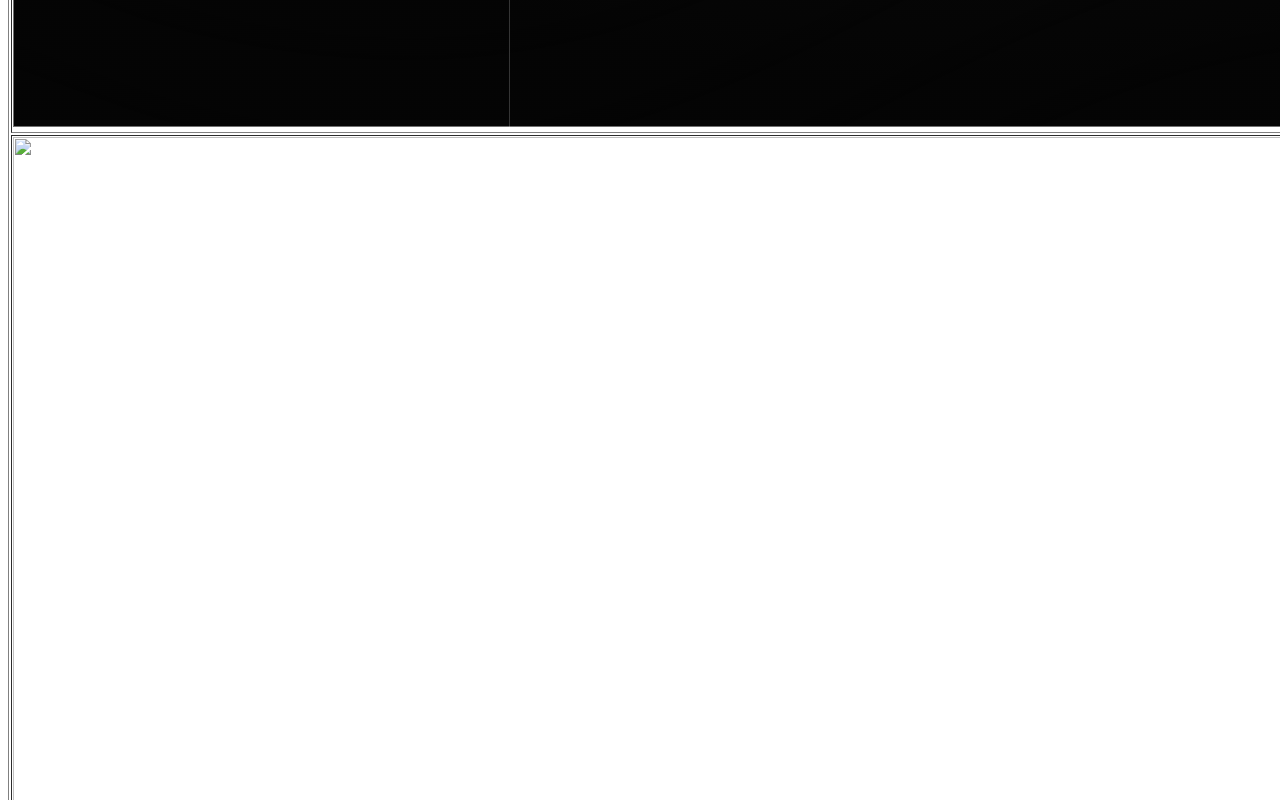
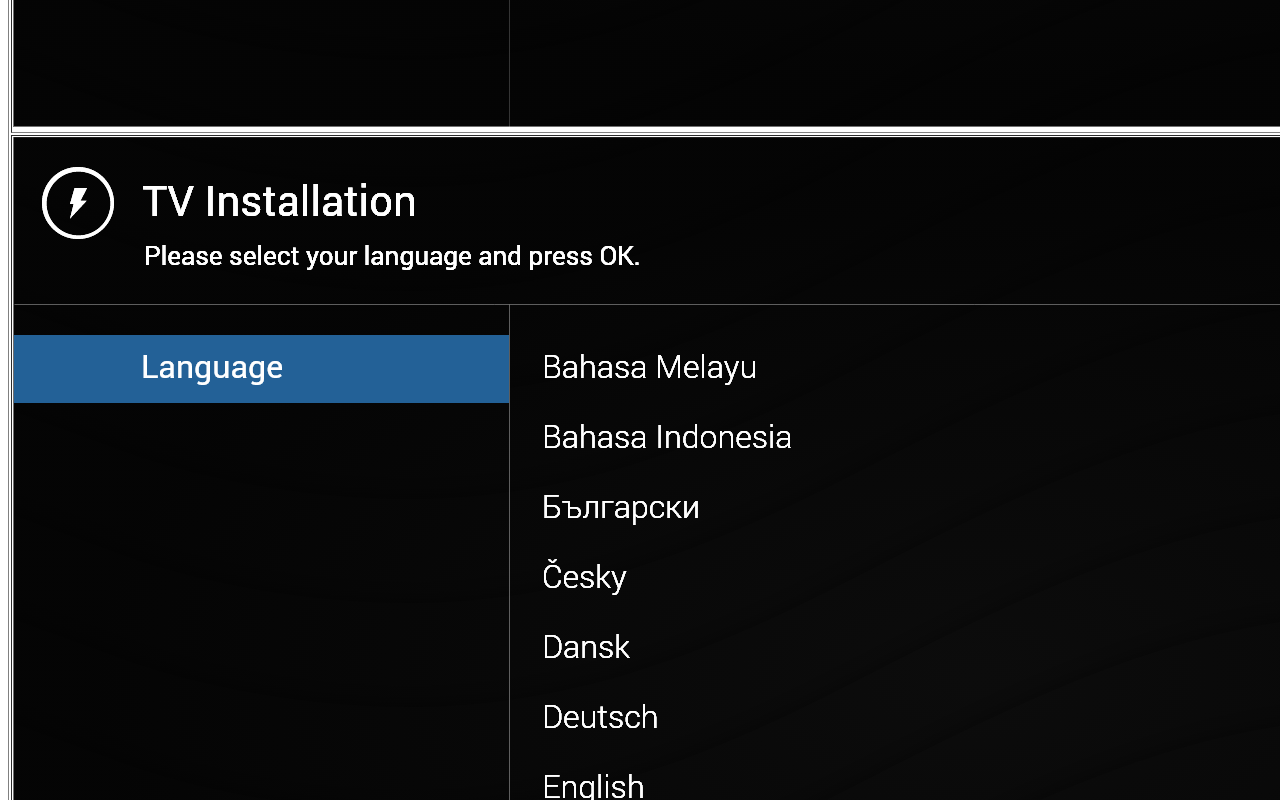
Before and after one commit to james-wee/TPV, a plain HTML site: page index.html in a window 1280 px wide. Shown: the part 2080-2880 px from the top of the page. Drawn offline with Linux system fonts and the light colour scheme.

Commit message:
Add files via upload

```diff
--- a/index.html
+++ b/index.html
@@ -18,7 +18,7 @@
       <td><img src="Wizard Grey BG3_without placement – 4.png" width="1920" height="1080" alt=""/></td>
     </tr>
     <tr>
-      <td><img src="../../../TPV/RDL2019/wallpaper/Wizard Grey BG3_without placement – 5.png" width="1920" height="1080" alt=""/></td>
+      <td><img src="Wizard Grey BG3_without placement – 5.png" width="1920" height="1080" alt=""/></td>
     </tr>
     <tr>
       <td>&nbsp;</td>
```
